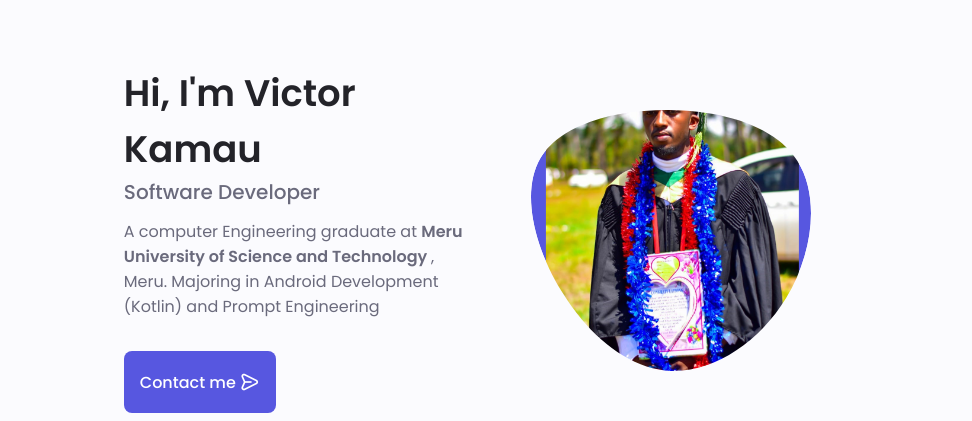
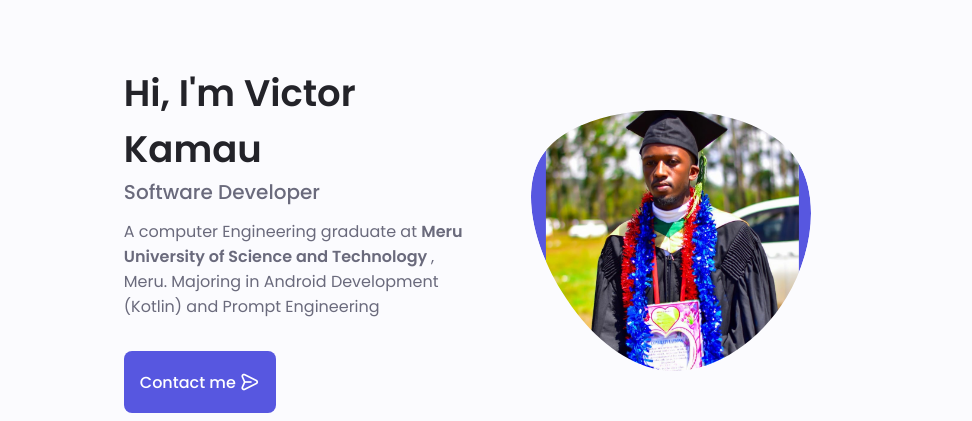
Before and after one commit to del-ui/del-ui.github.io, a plain HTML site: page index.html in a window 1280 px wide. Shown: the part 119-540 px from the top of the page, 181-1153 px from the left. Drawn offline with nearby package versions, Linux system fonts and the light colour scheme.

Commit message:
Update index.html

```diff
--- a/index.html
+++ b/index.html
@@ -4,7 +4,7 @@
     <meta charset="UTF-8" />
     <meta http-equiv="X-UA-Compatible" content="IE=edge" />
     <meta name="viewport" content="width=device-width, initial-scale=1.0" />
-    <title>Victor Kamau | Software Developer</title>
+    <title>My Portfolio</title>
     <link rel="stylesheet" href="assets/swiper-bundle.min.css" />
     <link rel="stylesheet" href="assets/newcss.css" />
     <link
@@ -112,7 +112,7 @@
                   <image
                     class="home__blob-img"
                     x="-79"
-                    y="-46"
+                    y="-10"
                     xlink:href="assets/img/Pro.jpg"
                   />
                 </g>
```
